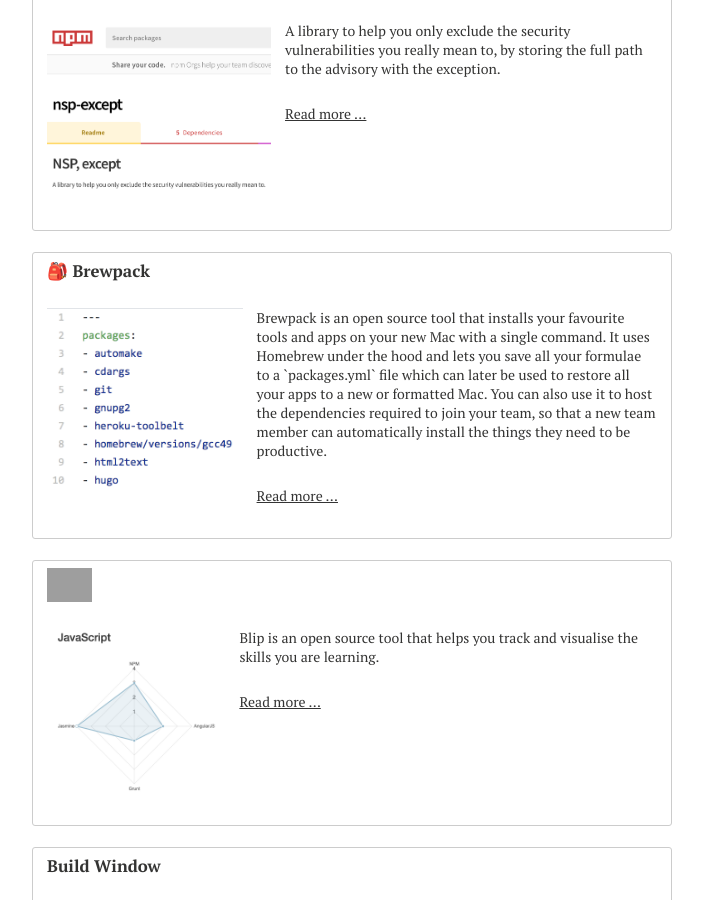
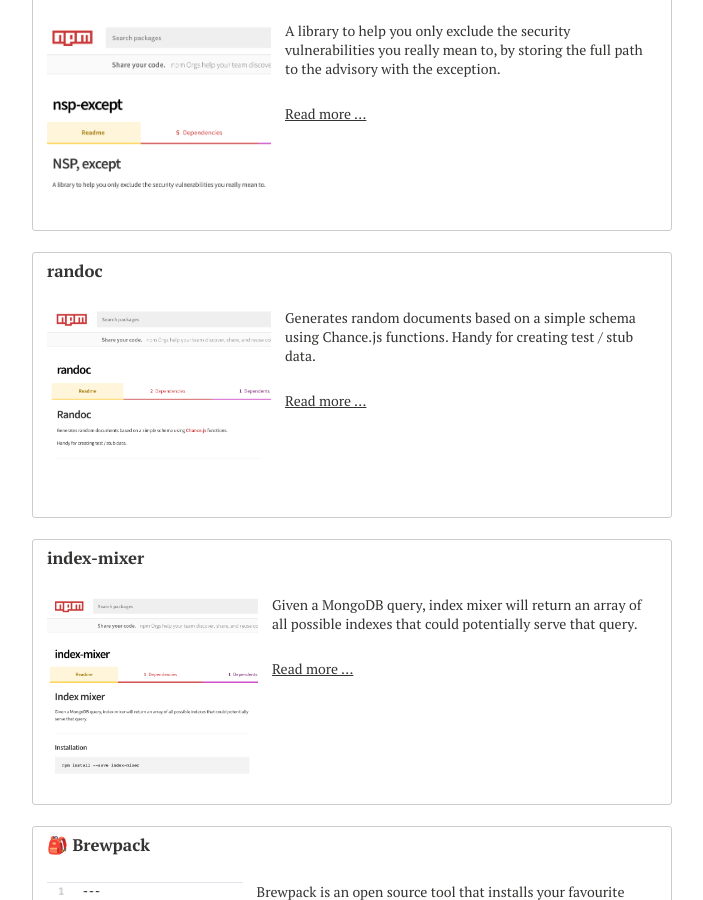
Before and after one commit to rouanw/rouanw.github.io, a Jekyll site: the page built from open-source/index.md, in a window 1280 px wide and 900 px high, scrolled down 933 px. Shown: the whole window, without its empty margins (288-991 px from the left). Built offline with Jekyll 4.4.1, drawn with Linux system fonts in a browser that asks for light colours; nearby versions of some CDN libraries; some web fonts are replaced; comment, search, counter and statistics services are not loaded.

Commit message:
add promos for older npm libraries

```diff
--- a/open-source/index.md
+++ b/open-source/index.md
@@ -16,6 +16,10 @@ Here are a few open source projects to which [I've contributed](#contributions)
 {% include _promo.html title="fail-on-react-warn" url="https://github.com/rouanw/fail-on-react-warn" imageUrl="images/fail-on-react-warn.png" description="Tired of React warnings slipping into your code base unnoticed? Include fail-on-react-warn in your test setup to fail the build when you have any React warnings during execution." %}
 
 {% include _promo.html title="nsp-except" url="https://github.com/rouanw/nsp-except" imageUrl="images/nsp-except.png" description="A library to help you only exclude the security vulnerabilities you really mean to, by storing the full path to the advisory with the exception." %}
+
+{% include _promo.html title="randoc" url="https://github.com/rouanw/randoc" imageUrl="images/randoc.png" description="Generates random documents based on a simple schema using Chance.js functions. Handy for creating test / stub data." %}
+
+{% include _promo.html title="index-mixer" url="https://github.com/rouanw/index-mixer" imageUrl="images/index-mixer.png" description="Given a MongoDB query, index mixer will return an array of all possible indexes that could potentially serve that query." %}
 
 {% include _promo.html title="🎒 Brewpack" url="https://rouanw.github.io/brewpack" imageUrl="images/brewpack.png" description="Brewpack is an open source tool that installs your favourite tools and apps on your new Mac with a single command. It uses Homebrew under the hood and lets you save all your formulae to a `packages.yml` file which can later be used to restore all your apps to a new or formatted Mac. You can also use it to host the dependencies required to join your team, so that a new team member can automatically install the things they need to be productive." %}
 
```
Also changed, not shown: images/index-mixer.png (added), images/randoc.png (added).
